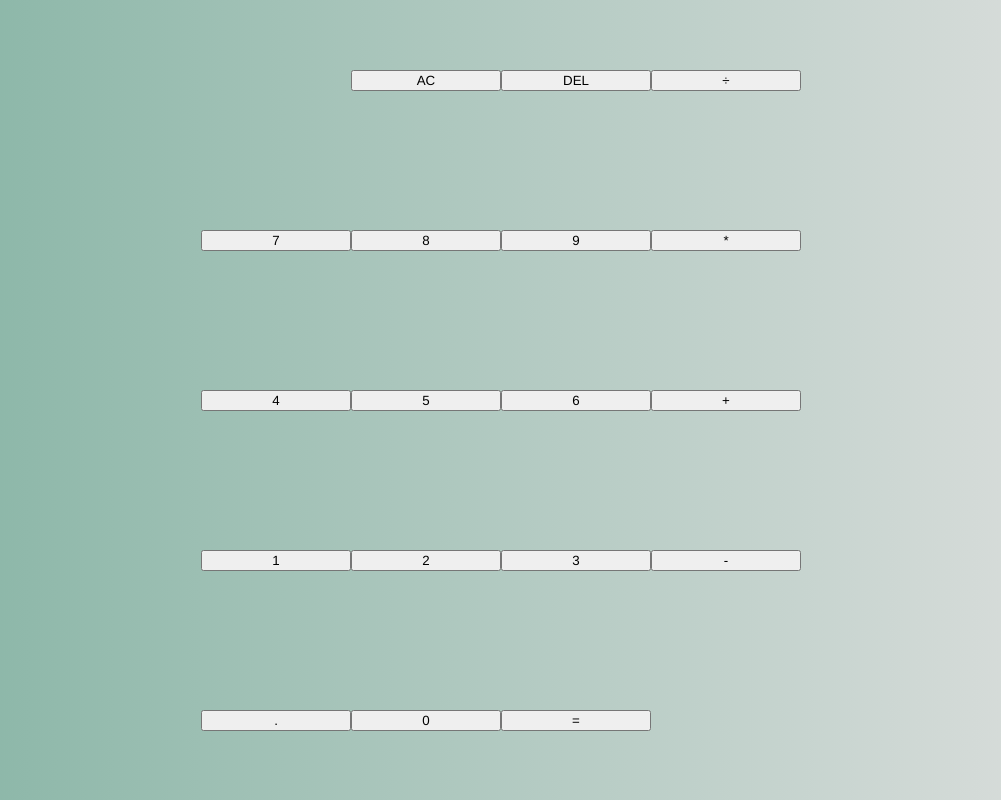
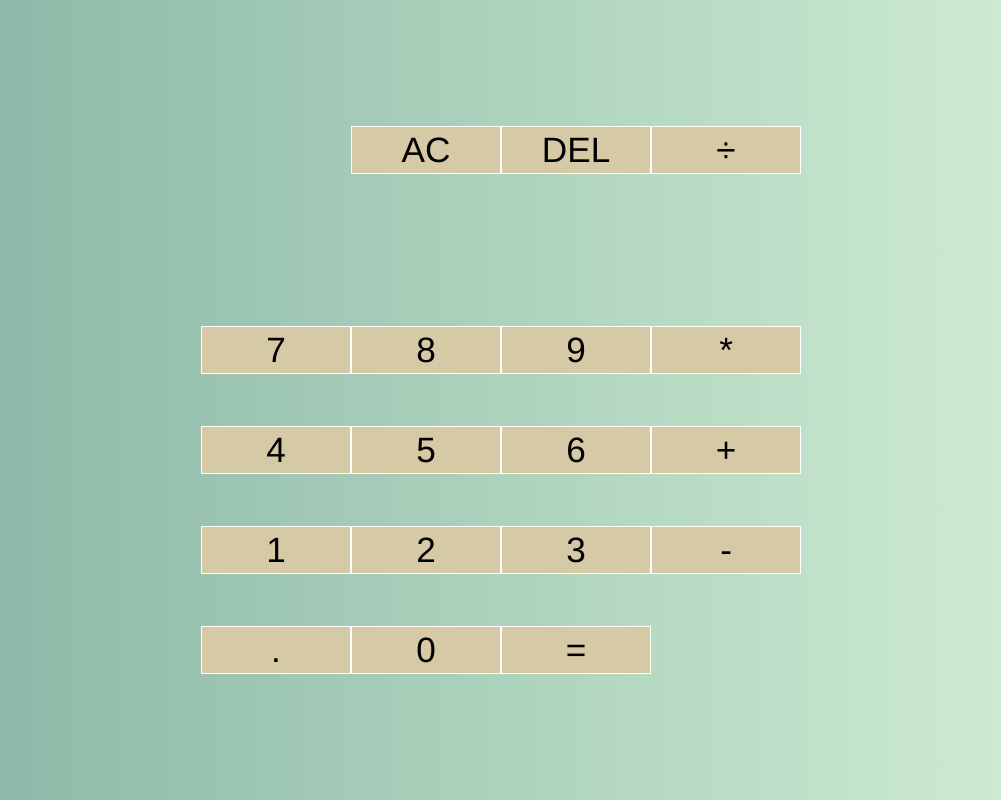
Before and after one commit to charlierdm/Calculator-VanillaJS, a website: page index.html in a window 1280 px wide. Shown: the whole page, without its empty margins (139-1140 px from the left). Drawn offline with Linux system fonts and the light colour scheme.

Commit message:
calculator button styling

```diff
--- a/index.html
+++ b/index.html
@@ -13,7 +13,7 @@
       <div class="prev-operation"></div>
       <div class="current-operation"></div>
     </div>
-    <button class="2space-button">AC</button>
+    <button class="two-space-button">AC</button>
     <button>DEL</button>
     <button>÷</button>
     <button>7</button>
@@ -30,7 +30,7 @@
     <button>-</button>
     <button>.</button>
     <button>0</button>
-    <button class="2space-button">=</button>
+    <button class="two-space-button">=</button>
   </div>
 
 <script src="main.js"></script>
--- a/stylesheet.css
+++ b/stylesheet.css
@@ -1,13 +1,13 @@
 * {
   box-sizing: border-box;
-  font-family: 'Franklin Gothic Medium', 'Arial Narrow', Arial, sans-serif;
-  font-weight: 500
+  font-family: "Franklin Gothic Medium", "Arial Narrow", Arial, sans-serif;
+  font-weight: 500;
 }
 
 body {
   margin: 0;
   padding: 0;
-  background: linear-gradient(to left, rgb(223, 224, 223), rgb(132, 179, 163) );
+  background: linear-gradient(to left, rgb(213, 241, 214), rgb(132, 179, 163));
 }
 
 .calculator {
@@ -15,5 +15,15 @@ body {
   justify-content: center;
   align-items: center;
   min-height: 100vh;
-  grid-template-columns: repeat(4, 150px)
+  grid-template-columns: repeat(4, 150px);
+  grid-template-rows: minmax(120px, auto) repeat(5, 100px);
 }
+
+.calculator > button {
+  cursor: pointer;
+  font-size: 2.2rem;
+  border: 1px solid rgb(255, 255, 255);
+  padding: 0.2rem;
+  outline: none;
+  background-color: rgb(214, 201, 166);
+}
```
